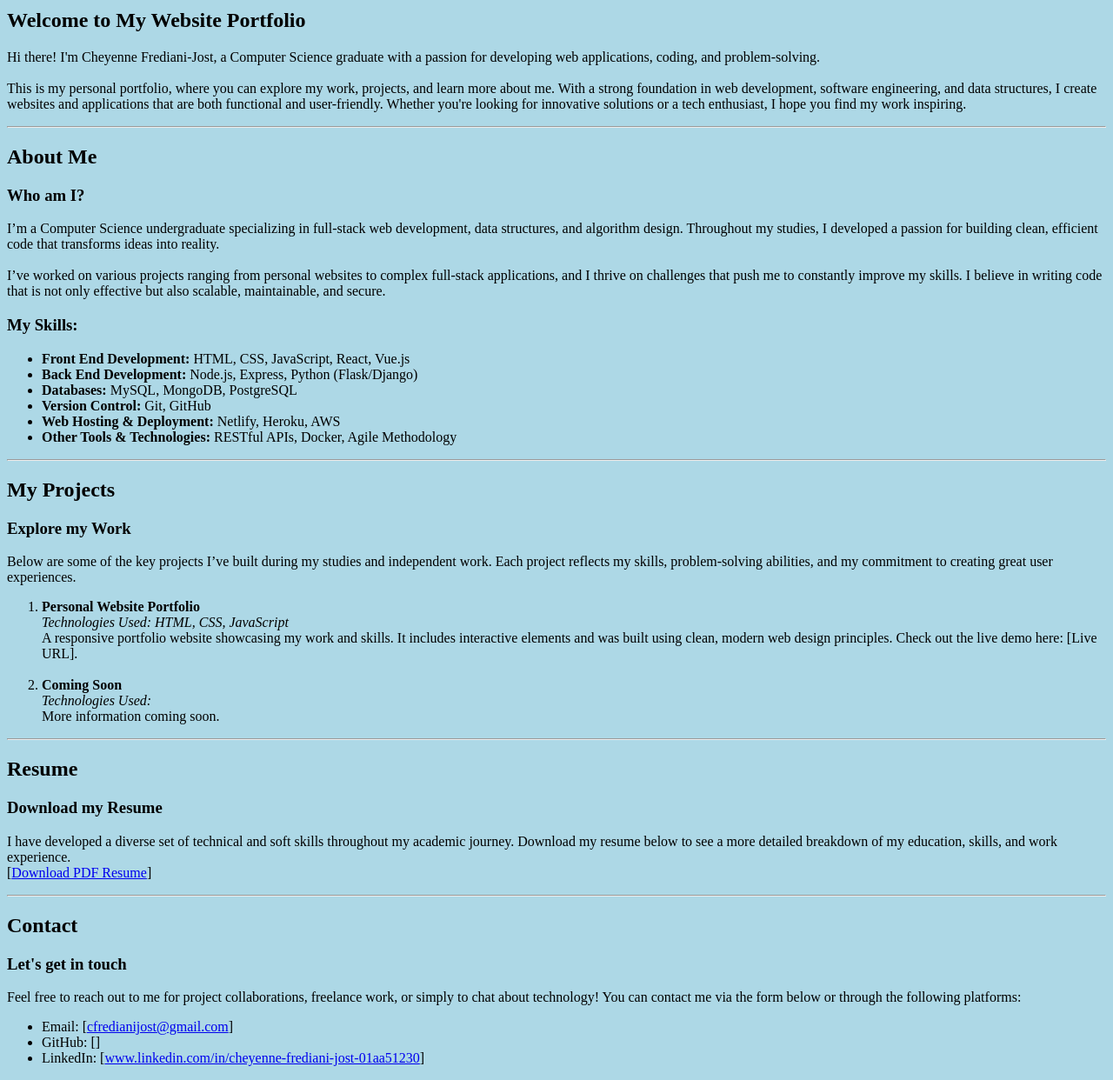
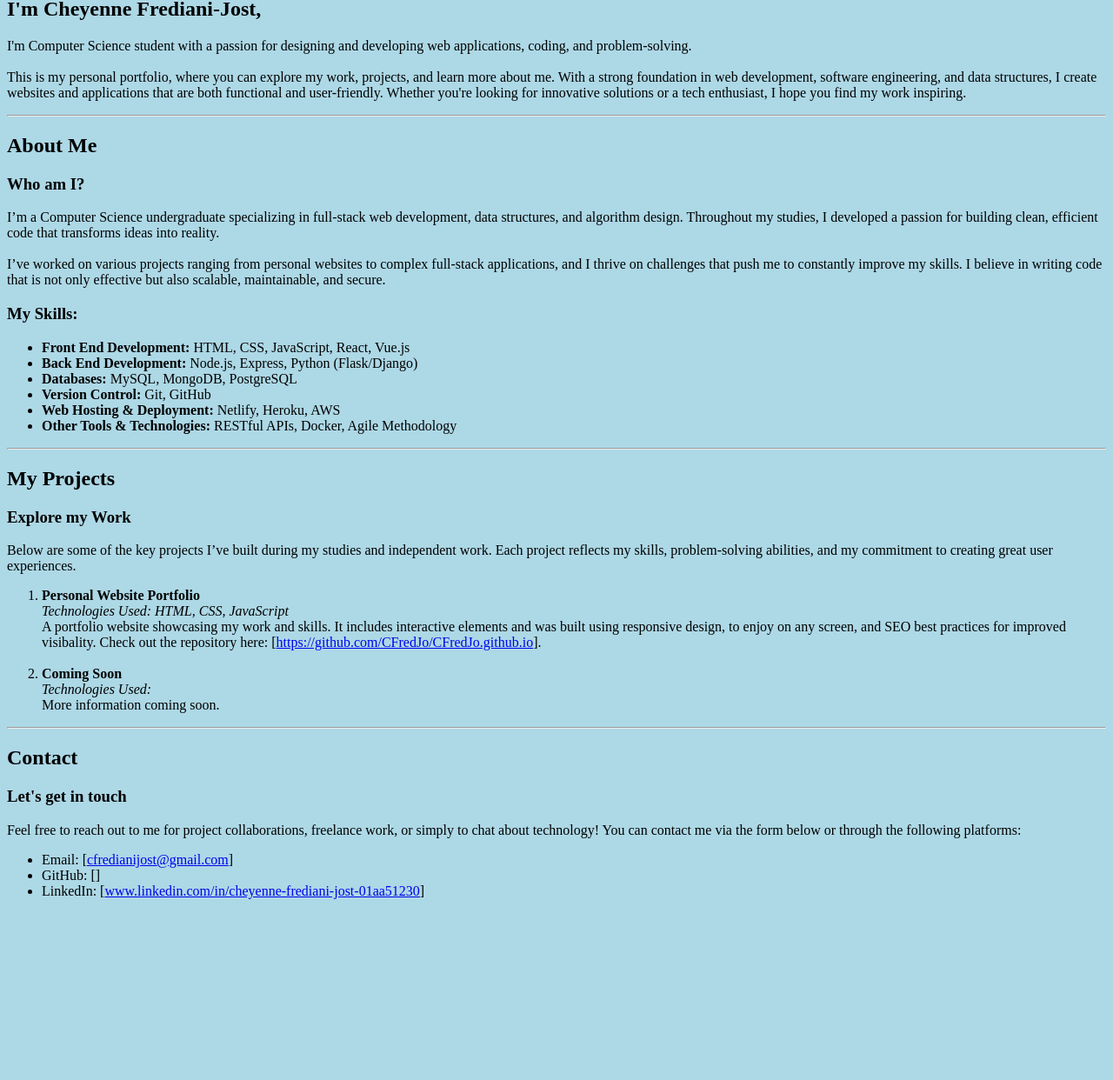
Before and after one commit to CFredJo/CFredJo.github.io, a plain HTML site: page index.html in a window 1280 px wide. Shown: the part 70-1312 px from the top of the page at 87% size. After the commit the page ends 1120 px from the top, so only its background shows below. Drawn offline with Linux system fonts and the light colour scheme.

Commit message:
Update index.html
Heading Content Redo

```diff
--- a/index.html
+++ b/index.html
@@ -1,5 +1,5 @@
 <!DOCTYPE html>
-<html lang="en">
+<html lang="en-US">
 
   <head>
     <link rel="stylesheet" href="style.css">
@@ -7,11 +7,10 @@
   </head>
 
   <body>
-    <h1>Home Page</h1>
-    <h2>Welcome to My Website Portfolio</h2>
+    <h2>Hey there!</h2>
+    <h2>I'm Cheyenne Frediani-Jost,</h2>
     <p>
-      Hi there! I'm Cheyenne Frediani-Jost,
-      a Computer Science graduate with a passion for developing web applications, coding, and problem-solving.
+      I'm Computer Science student with a passion for designing and developing web applications, coding, and problem-solving.
       <br><br>
       This is my personal portfolio, where you can explore my work, projects, and learn more about me.
       With a strong foundation in web development, software engineering, and data structures,
@@ -55,9 +54,10 @@
           <br>
           <i>Technologies Used: HTML, CSS, JavaScript</i>
           <br>
-          A responsive portfolio website showcasing my work and skills.
-          It includes interactive elements and was built using clean, modern web design principles.
-          Check out the live demo here: [Live URL].</li>
+          A portfolio website showcasing my work and skills.
+          It includes interactive elements and was built using responsive design, to enjoy on any screen,
+          and SEO best practices for improved visibality.
+          Check out the repository here: [<a href="https://github.com/CFredJo/CFredJo.github.io">https://github.com/CFredJo/CFredJo.github.io</a>].</li>
         <br>
         <li><b>Coming Soon</b>
           <br>
@@ -65,17 +65,6 @@
           <br>
           More information coming soon.</li>
       </ol>
-    </p>
-    <hr>
-
-    <h2>Resume</h2>
-    <h3>Download my Resume</h3>
-    <p>
-      I have developed a diverse set of technical and soft skills throughout my academic journey.
-      Download my resume below to see a more detailed breakdown of my education, skills,
-      and work experience.
-      <br>
-      [<a href="CFredJo.github.io/FrontEnd_Developer_Resume_2024.pdf" download="FrontEnd_Developer_Resume_2024.pdf">Download PDF Resume</a>]
     </p>
     <hr>
 
```
